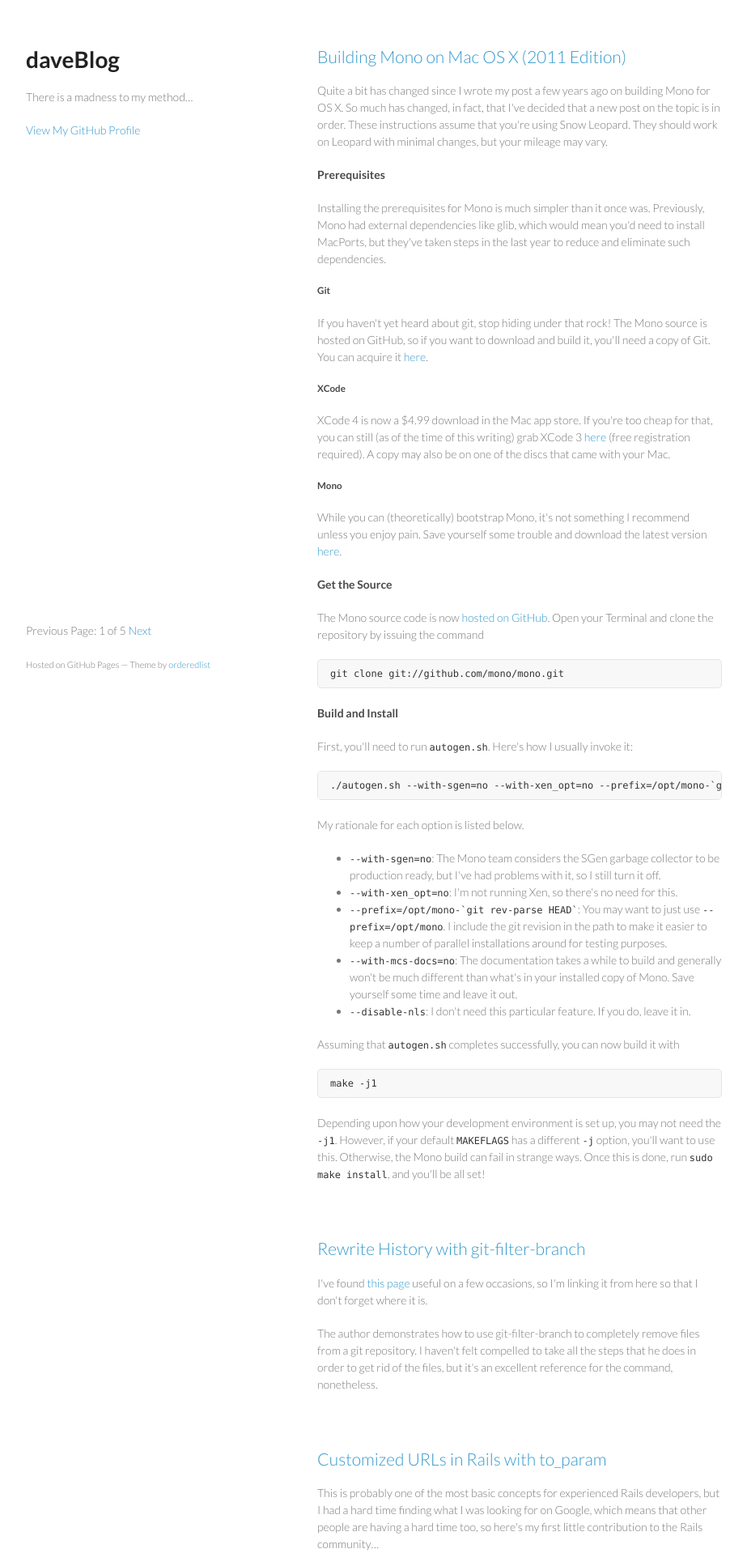
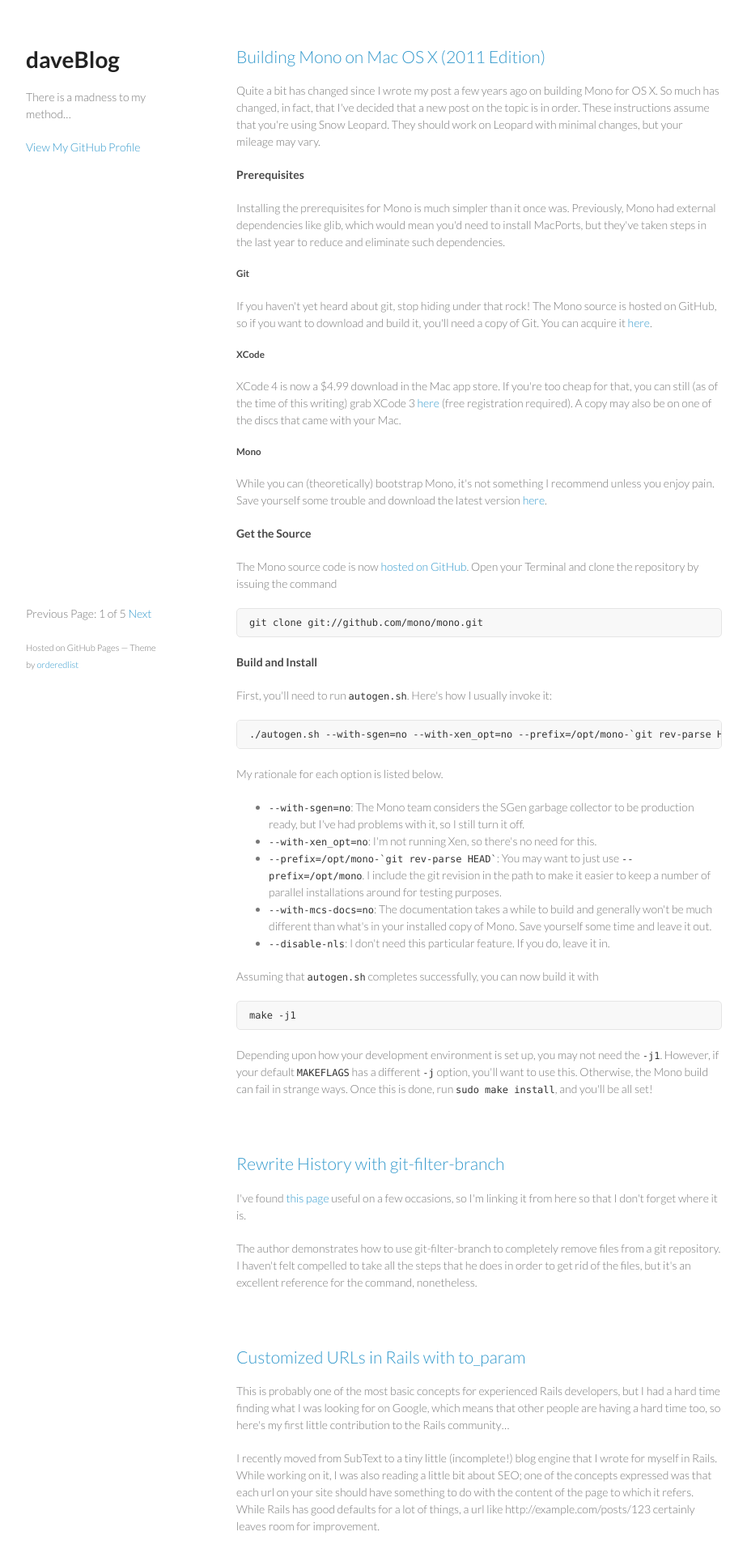
Before and after one commit to amanda-mitchell/fallingcanbedeadly.com, a Jekyll site: the page built from index.html, in a window 1280 px wide. Shown: the top 1918 px of the page at 81% size, without its empty margins (178-1101 px from the left). Built offline with Jekyll 4.4.1, drawn with Linux system fonts in a browser that asks for light colours; the list of posts is cut into pages by our own code.

Commit message:
Style tweak

```diff
--- a/stylesheets/styles.css
+++ b/stylesheets/styles.css
@@ -96,7 +96,7 @@ img {
 }
 
 header {
-  width:270px;
+  width:170px;
   float:left;
   position:fixed;
 }
@@ -160,7 +160,7 @@ header ul a strong {
 }
 
 section {
-  width:500px;
+  width:600px;
   float:right;
   padding-bottom:50px;
 }
@@ -177,7 +177,7 @@ hr {
 }
 
 footer {
-  width:270px;
+  width:170px;
   float:left;
   position:fixed;
   bottom:50px;
```
